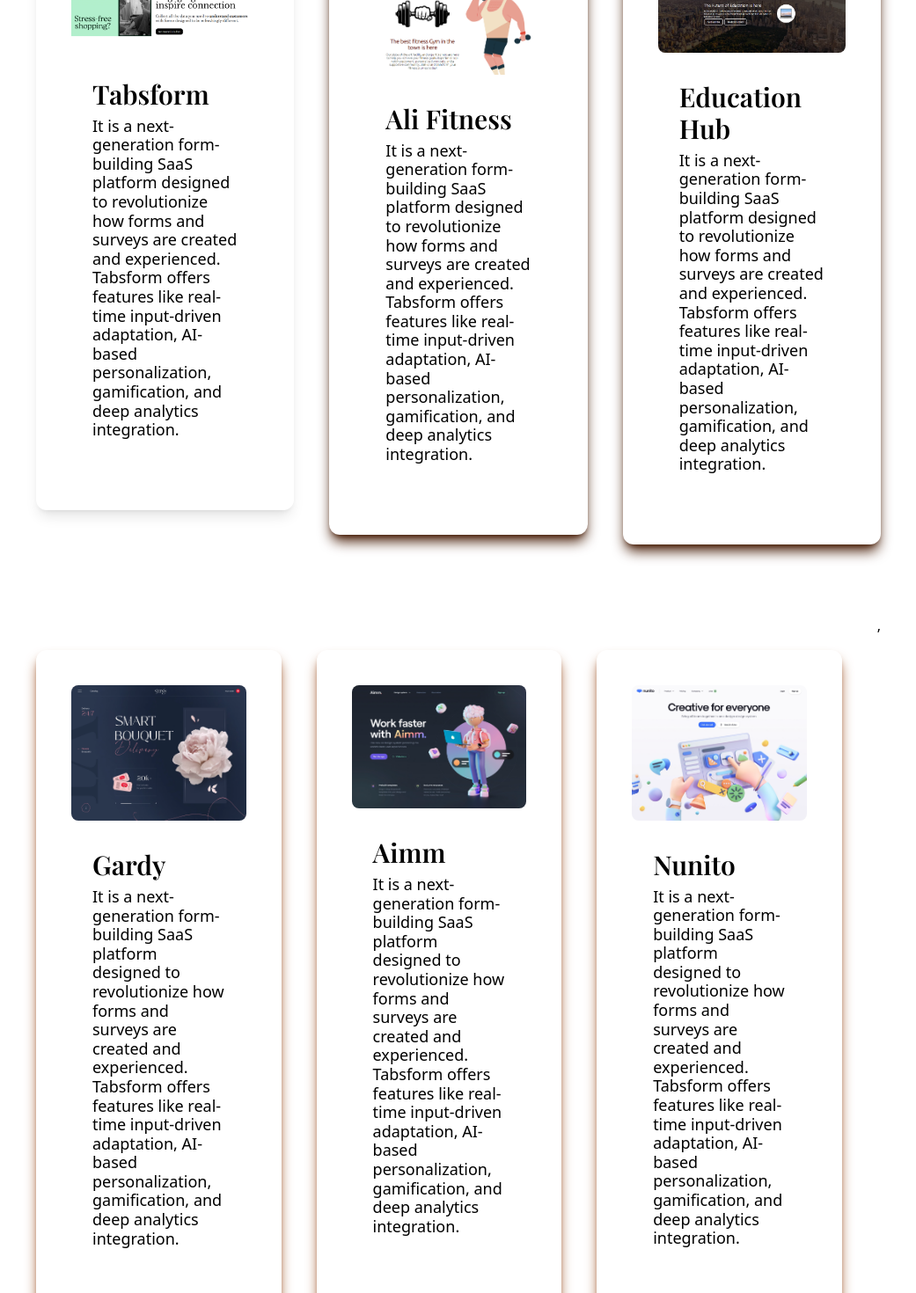
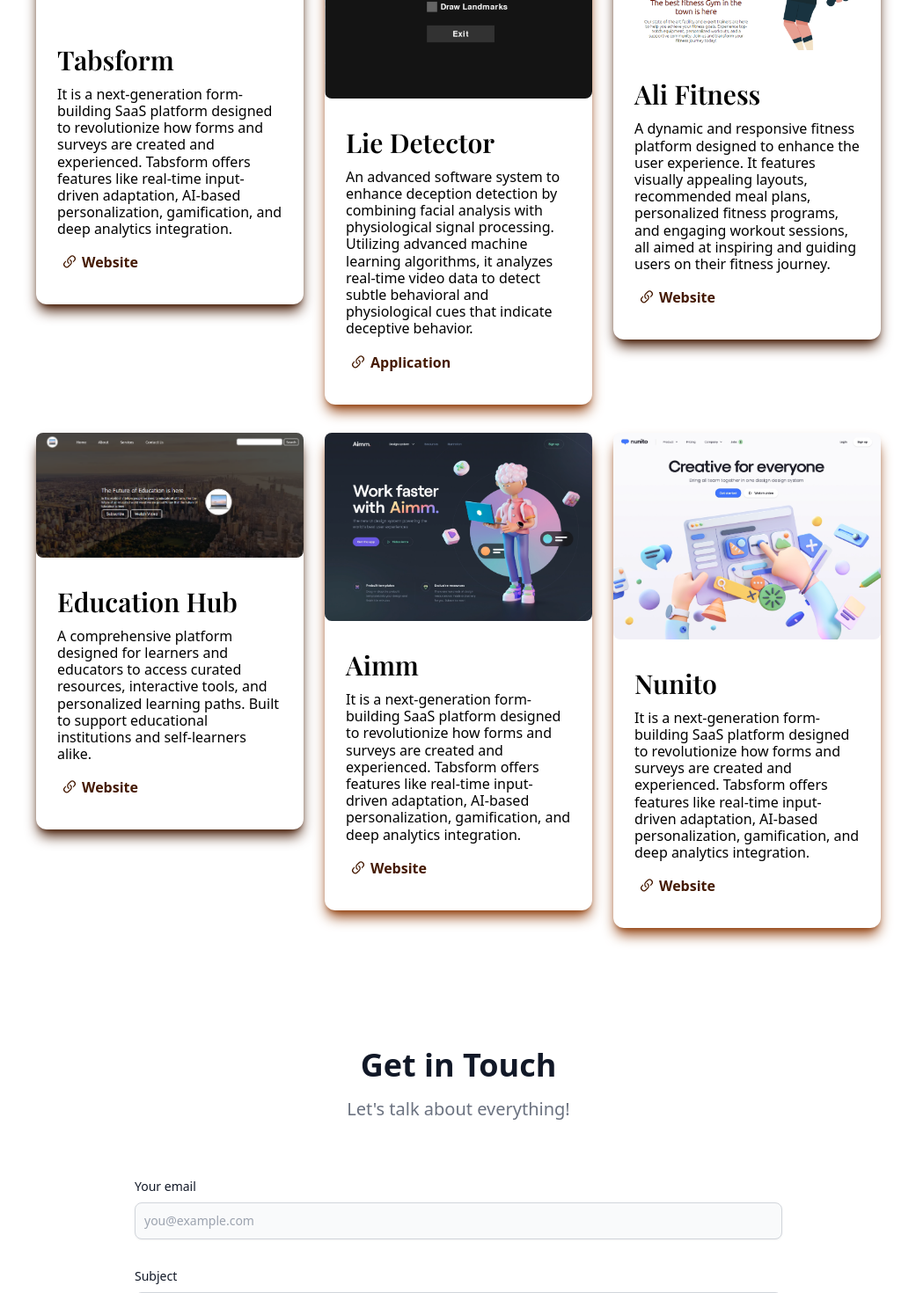
Before and after one commit to theali29/portfolio, a Next.js app: page / in a window 1280 px wide. Shown: the part 2700-4170 px from the top of the page at 88% size, without its empty margins (119-1160 px from the left). Built offline with nearby package versions, Linux system fonts and the light colour scheme.

Commit message:
Modified Changes

```diff
--- a/app/page.js
+++ b/app/page.js
@@ -1,6 +1,7 @@
 import Image from 'next/image'
 import Head from 'next/head'
 import deved from '../public/IMG_1126.jpg'
+import detector from '../public/detector.png'
 import ContactForm from '@/components/contactform'
 import { BsFillMoonStarsFill } from 'react-icons/bs'
 import {
@@ -274,159 +275,266 @@ export default function Home() {
                 have made along the way!
               </p>
             </div>
-            <div className='flex flex-col gap-10 py-10 lg:flex-row lg:flex-wrap'>
-              <div className='flex-col  shadow-lg shcadow-amber-950 p-10 rounded-xl my-10 basis-0.5/3 flex-1 w-full h-fit'>
+            <div className='grid grid-cols-1 lg:grid-cols-3 md:grid-cols-2 gap-x-6 py-10 lg:flex-row lg:flex-wrap'>
+              <div className='shadow-lg shadow-amber-950 rounded-xl mt-0 mb-8 ml-0 mr-4 mx-0 basis-1/3 flex-1 w-full h-fit'>
                 <Image
                   src={tabs}
                   className='rounded-lg object-cover'
                   width={'357px'}
                   height={'190px'}
                   layout='responsive'
-                  alt='Project 1'
+                  alt='Tabsform'
                 />
                 <div className='py-8 px-6'>
                   <h3 className='mt-0 text-3xl playfair_display font-medium'>
                     Tabsform
                   </h3>
-                  <div className='my-2 text-lg leading-[1.2] tracking-lighter'>
+                  <div className='my-3 text-base leading-[1.2] tracking-lighter'>
                     It is a next-generation form-building SaaS platform designed
                     to revolutionize how forms and surveys are created and
                     experienced. Tabsform offers features like real-time
                     input-driven adaptation, AI-based personalization,
                     gamification, and deep analytics integration.
                   </div>
-                  <div>
-                    <a href='https://tabsform.netlify.app'></a>
+                  <div className='mt-auto self-end'>
+                    <a
+                      href='https://tabsform.netlify.app'
+                      className='items-center flex p-1 w-fit font-bold text-amber-950'
+                    >
+                      <svg
+                        stroke='currentColor'
+                        fill='currentColor'
+                        stroke-width='0'
+                        viewBox='0 0 16 16'
+                        height='20'
+                        width='20'
+                        xmlns='http://www.w3.org/2000/svg'
+                        className='mr-1'
+                      >
+                        <path d='M4.715 6.542 3.343 7.914a3 3 0 1 0 4.243 4.243l1.828-1.829A3 3 0 0 0 8.586 5.5L8 6.086a1.002 1.002 0 0 0-.154.199 2 2 0 0 1 .861 3.337L6.88 11.45a2 2 0 1 1-2.83-2.83l.793-.792a4.018 4.018 0 0 1-.128-1.287z'></path>
+                        <path d='M6.586 4.672A3 3 0 0 0 7.414 9.5l.775-.776a2 2 0 0 1-.896-3.346L9.12 3.55a2 2 0 1 1 2.83 2.83l-.793.792c.112.42.155.855.128 1.287l1.372-1.372a3 3 0 1 0-4.243-4.243L6.586 4.672z'></path>
+                      </svg>
+                      Website
+                    </a>
                   </div>
                 </div>
               </div>
-              <div className='flex-col shadow-lg shadow-amber-950 p-10 rounded-xl my-10 basis-0.5/3 flex-1 w-full h-fit'>
+              <div className='flex-col shadow-lg shadow-amber-800 rounded-xl mt-0 mb-8 ml-0 mr-4 mx-0 basis-1/3 flex-1 w-full h-fit'>
+                <Image
+                  src={detector}
+                  className='rounded-lg object-cover'
+                  width={'100%'}
+                  height={'100%'}
+                  layout='responsive'
+                  alt='Lie Detector'
+                />
+                <div className='py-8 px-6'>
+                  <h3 className='mt-0 text-3xl playfair_display font-medium'>
+                    Lie Detector
+                  </h3>
+                  <div className='my-3 text-base leading-[1.2] tracking-lighter'>
+                    An advanced software system to enhance deception detection
+                    by combining facial analysis with physiological signal
+                    processing. Utilizing advanced machine learning algorithms,
+                    it analyzes real-time video data to detect subtle behavioral
+                    and physiological cues that indicate deceptive behavior.
+                  </div>
+                  <div className='mt-auto self-end'>
+                    <a
+                      href='https://github.com/theali29/Lie-Detector'
+                      className='items-center flex p-1 w-fit font-bold text-amber-950'
+                    >
+                      <svg
+                        stroke='currentColor'
+                        fill='currentColor'
+                        stroke-width='0'
+                        viewBox='0 0 16 16'
+                        height='20'
+                        width='20'
+                        xmlns='http://www.w3.org/2000/svg'
+                        className='mr-1'
+                      >
+                        <path d='M4.715 6.542 3.343 7.914a3 3 0 1 0 4.243 4.243l1.828-1.829A3 3 0 0 0 8.586 5.5L8 6.086a1.002 1.002 0 0 0-.154.199 2 2 0 0 1 .861 3.337L6.88 11.45a2 2 0 1 1-2.83-2.83l.793-.792a4.018 4.018 0 0 1-.128-1.287z'></path>
+                        <path d='M6.586 4.672A3 3 0 0 0 7.414 9.5l.775-.776a2 2 0 0 1-.896-3.346L9.12 3.55a2 2 0 1 1 2.83 2.83l-.793.792c.112.42.155.855.128 1.287l1.372-1.372a3 3 0 1 0-4.243-4.243L6.586 4.672z'></path>
+                      </svg>
+                      Application
+                    </a>
+                  </div>
+                </div>
+              </div>
+              <div className='flex-col shadow-lg shadow-amber-950 rounded-xl mt-0 mb-8 ml-0 mr-4 mx-0 basis-1/3 flex-1 w-full h-fit'>
                 <Image
                   src={gym}
                   className='rounded-lg object-cover'
                   width={'357px'}
                   height={'190px'}
                   layout='responsive'
-                  alt='Project 2'
+                  alt='Ali Fitness'
                 />
                 <div className='py-8 px-6'>
                   <h3 className='mt-0 text-3xl playfair_display font-medium'>
                     Ali Fitness
                   </h3>
-                  <div className='my-2 text-lg leading-[1.2] tracking-lighter'>
+                  <div className='my-3 text-base leading-[1.2] tracking-lighter'>
+                    A dynamic and responsive fitness platform designed to
+                    enhance the user experience. It features visually appealing
+                    layouts, recommended meal plans, personalized fitness
+                    programs, and engaging workout sessions, all aimed at
+                    inspiring and guiding users on their fitness journey.
+                  </div>
+                  <div className='mt-auto self-end'>
+                    <a
+                      href='https://fitness-landing-page1.netlify.app/'
+                      className='items-center flex p-1 w-fit font-bold text-amber-950'
+                    >
+                      <svg
+                        stroke='currentColor'
+                        fill='currentColor'
+                        stroke-width='0'
+                        viewBox='0 0 16 16'
+                        height='20'
+                        width='20'
+                        xmlns='http://www.w3.org/2000/svg'
+                        className='mr-1'
+                      >
+                        <path d='M4.715 6.542 3.343 7.914a3 3 0 1 0 4.243 4.243l1.828-1.829A3 3 0 0 0 8.586 5.5L8 6.086a1.002 1.002 0 0 0-.154.199 2 2 0 0 1 .861 3.337L6.88 11.45a2 2 0 1 1-2.83-2.83l.793-.792a4.018 4.018 0 0 1-.128-1.287z'></path>
+                        <path d='M6.586 4.672A3 3 0 0 0 7.414 9.5l.775-.776a2 2 0 0 1-.896-3.346L9.12 3.55a2 2 0 1 1 2.83 2.83l-.793.792c.112.42.155.855.128 1.287l1.372-1.372a3 3 0 1 0-4.243-4.243L6.586 4.672z'></path>
+                      </svg>
+                      Website
+                    </a>
+                  </div>
+                </div>
+              </div>
+              <div className='flex-col  shadow-lg shadow-amber-950 rounded-xl mt-0 mb-8 ml-0 mr-4 mx-0 basis-1/3 flex-1 w-full h-fit'>
+                <Image
+                  src={education}
+                  className='rounded-lg object-cover'
+                  width={'100%'}
+                  height={'100%'}
+                  layout='responsive'
+                  alt='Education Hub'
+                />
+                <div className='py-8 px-6'>
+                  <h3 className='mt-0 text-3xl playfair_display font-medium'>
+                    Education Hub
+                  </h3>
+                  <div className='my-3 text-base leading-[1.2] tracking-lighter'>
+                    A comprehensive platform designed for learners and educators
+                    to access curated resources, interactive tools, and
+                    personalized learning paths. Built to support educational
+                    institutions and self-learners alike.
+                  </div>
+                  <div className='mt-auto self-end'>
+                    <a
+                      href='https://tabsform.netlify.app'
+                      className='items-center flex p-1 w-fit font-bold text-amber-950'
+                    >
+                      <svg
+                        stroke='currentColor'
+                        fill='currentColor'
+                        stroke-width='0'
+                        viewBox='0 0 16 16'
+                        height='20'
+                        width='20'
+                        xmlns='http://www.w3.org/2000/svg'
+                        className='mr-1'
+                      >
+                        <path d='M4.715 6.542 3.343 7.914a3 3 0 1 0 4.243 4.243l1.828-1.829A3 3 0 0 0 8.586 5.5L8 6.086a1.002 1.002 0 0 0-.154.199 2 2 0 0 1 .861 3.337L6.88 11.45a2 2 0 1 1-2.83-2.83l.793-.792a4.018 4.018 0 0 1-.128-1.287z'></path>
+                        <path d='M6.586 4.672A3 3 0 0 0 7.414 9.5l.775-.776a2 2 0 0 1-.896-3.346L9.12 3.55a2 2 0 1 1 2.83 2.83l-.793.792c.112.42.155.855.128 1.287l1.372-1.372a3 3 0 1 0-4.243-4.243L6.586 4.672z'></path>
+                      </svg>
+                      Website
+                    </a>
+                  </div>
+                </div>
+              </div>
+              <div className='flex-col shadow-lg shadow-amber-800 rounded-xl mt-0 mb-8 ml-0 mr-4 mx-0 basis-1/3 flex-1 w-full h-fit'>
+                <Image
+                  src={web5}
+                  className='rounded-lg object-cover'
+                  width={'100%'}
+                  height={'100%'}
+                  layout='responsive'
+                  alt='Aimm'
+                />
+                <div className='py-8 px-6'>
+                  <h3 className='mt-0 text-3xl playfair_display font-medium'>
+                    Aimm
+                  </h3>
+                  <div className='my-3 text-base leading-[1.2] tracking-lighter'>
                     It is a next-generation form-building SaaS platform designed
                     to revolutionize how forms and surveys are created and
                     experienced. Tabsform offers features like real-time
                     input-driven adaptation, AI-based personalization,
                     gamification, and deep analytics integration.
                   </div>
-                  <div>
-                    <a href='https://tabsform.netlify.app'></a>
+                  <div className='mt-auto self-end'>
+                    <a
+                      href='https://tabsform.netlify.app'
+                      className='items-center flex p-1 w-fit font-bold text-amber-950'
+                    >
+                      <svg
+                        stroke='currentColor'
+                        fill='currentColor'
+                        stroke-width='0'
+                        viewBox='0 0 16 16'
+                        height='20'
+                        width='20'
+                        xmlns='http://www.w3.org/2000/svg'
+                        className='mr-1'
+                      >
+                        <path d='M4.715 6.542 3.343 7.914a3 3 0 1 0 4.243 4.243l1.828-1.829A3 3 0 0 0 8.586 5.5L8 6.086a1.002 1.002 0 0 0-.154.199 2 2 0 0 1 .861 3.337L6.88 11.45a2 2 0 1 1-2.83-2.83l.793-.792a4.018 4.018 0 0 1-.128-1.287z'></path>
+                        <path d='M6.586 4.672A3 3 0 0 0 7.414 9.5l.775-.776a2 2 0 0 1-.896-3.346L9.12 3.55a2 2 0 1 1 2.83 2.83l-.793.792c.112.42.155.855.128 1.287l1.372-1.372a3 3 0 1 0-4.243-4.243L6.586 4.672z'></path>
+                      </svg>
+                      Website
+                    </a>
                   </div>
                 </div>
               </div>
-              <div className='flex-col  shadow-lg shadow-amber-950 p-10 rounded-xl my-10 basis-0.5/3 flex-1 w-full h-fit'>
+              <div className='flex-col shadow-lg shadow-amber-800 rounded-xl mt-0 mb-8 ml-0 mr-4 mx-0 basis-1/3 flex-1 w-full h-fit'>
                 <Image
-                  src={education}
+                  src={web6}
                   className='rounded-lg object-cover'
                   width={'100%'}
                   height={'100%'}
                   layout='responsive'
-                  alt='Project 3'
+                  alt='Nunito'
                 />
                 <div className='py-8 px-6'>
                   <h3 className='mt-0 text-3xl playfair_display font-medium'>
-                    Education Hub
+                    Nunito
                   </h3>
-                  <div className='my-2 text-lg leading-[1.2] tracking-lighter'>
+                  <div className='my-3 text-base leading-[1.2] tracking-lighter'>
                     It is a next-generation form-building SaaS platform designed
                     to revolutionize how forms and surveys are created and
                     experienced. Tabsform offers features like real-time
                     input-driven adaptation, AI-based personalization,
                     gamification, and deep analytics integration.
                   </div>
-                  <div>
-                    <a href='https://tabsform.netlify.app'></a>
+                  <div className='mt-auto self-end'>
+                    <a
+                      href='https://tabsform.netlify.app'
+                      className='items-center flex p-1 w-fit font-bold text-amber-950'
+                    >
+                      <svg
+                        stroke='currentColor'
+                        fill='currentColor'
+                        stroke-width='0'
+                        viewBox='0 0 16 16'
+                        height='20'
+                        width='20'
+                        xmlns='http://www.w3.org/2000/svg'
+                        className='mr-1'
+                      >
+                        <path d='M4.715 6.542 3.343 7.914a3 3 0 1 0 4.243 4.243l1.828-1.829A3 3 0 0 0 8.586 5.5L8 6.086a1.002 1.002 0 0 0-.154.199 2 2 0 0 1 .861 3.337L6.88 11.45a2 2 0 1 1-2.83-2.83l.793-.792a4.018 4.018 0 0 1-.128-1.287z'></path>
+                        <path d='M6.586 4.672A3 3 0 0 0 7.414 9.5l.775-.776a2 2 0 0 1-.896-3.346L9.12 3.55a2 2 0 1 1 2.83 2.83l-.793.792c.112.42.155.855.128 1.287l1.372-1.372a3 3 0 1 0-4.243-4.243L6.586 4.672z'></path>
+                      </svg>
+                      Website
+                    </a>
                   </div>
                 </div>
               </div>
-              <div className='flex-col shadow-lg shadow-amber-800 p-10 rounded-xl my-10 basis-0.5/3 flex-1 w-full h-fit'>
-                <Image
-                  src={web4}
-                  className='rounded-lg object-cover'
-                  width={'100%'}
-                  height={'100%'}
-                  layout='responsive'
-                  alt='Project 4'
-                />
-                <div className='py-8 px-6'>
-                  <h3 className='mt-0 text-3xl playfair_display font-medium'>
-                    Gardy
-                  </h3>
-                  <div className='my-2 text-lg leading-[1.2] tracking-lighter'>
-                    It is a next-generation form-building SaaS platform designed
-                    to revolutionize how forms and surveys are created and
-                    experienced. Tabsform offers features like real-time
-                    input-driven adaptation, AI-based personalization,
-                    gamification, and deep analytics integration.
-                  </div>
-                  <div>
-                    <a href='https://tabsform.netlify.app'></a>
-                  </div>
-                </div>
-              </div>
-              <div className='flex-col  shadow-lg shadow-amber-800 p-10 rounded-xl my-10 basis-0.5/3 flex-1 w-full h-fit'>
-                <Image
-                  src={web5}
-                  className='rounded-lg object-cover'
-                  width={'100%'}
-                  height={'100%'}
-                  layout='responsive'
-                  alt='Project 5'
-                />
-                <div className='py-8 px-6'>
-                  <h3 className='mt-0 text-3xl playfair_display font-medium'>
-                    Aimm
-                  </h3>
-                  <div className='my-2 text-lg leading-[1.2] tracking-lighter'>
-                    It is a next-generation form-building SaaS platform designed
-                    to revolutionize how forms and surveys are created and
-                    experienced. Tabsform offers features like real-time
-                    input-driven adaptation, AI-based personalization,
-                    gamification, and deep analytics integration.
-                  </div>
-                  <div>
-                    <a href='https://tabsform.netlify.app'></a>
-                  </div>
-                </div>
-              </div>
-              <div className='flex-col flex shadow-lg shadow-amber-800 p-10 rounded-xl my-10 basis-0.5/3 flex-1 w-full h-fit'>
-                <Image
-                  src={web6}
-                  className='rounded-lg object-cover'
-                  width={'100%'}
-                  height={'100%'}
-                  layout='responsive'
-                  alt='Project 6'
-                />
-                <div className='py-8 px-6'>
-                  <h3 className='mt-0 text-3xl playfair_display font-medium'>
-                    Nunito
-                  </h3>
-                  <div className='my-2 text-lg leading-[1.2] tracking-lighter'>
-                    It is a next-generation form-building SaaS platform designed
-                    to revolutionize how forms and surveys are created and
-                    experienced. Tabsform offers features like real-time
-                    input-driven adaptation, AI-based personalization,
-                    gamification, and deep analytics integration.
-                  </div>
-                  <div>
-                    <a href='https://tabsform.netlify.app'></a>
-                  </div>
-                </div>
-              </div>
-              ,
-              <div className='flex-col shadow-lg shadow-amber-800 p-10 rounded-xl my-10 basis-0.5/3 flex-1 w-full h-fit'>
+
+              {/* <div className='flex-col shadow-lg shadow-amber-800 rounded-xl mt-0 mb-8 ml-0 mr-4 mx-0 basis-1/3 flex-1 w-full h-fit'>
                 <Image
                   src={tabs}
                   className='rounded-lg object-cover'
@@ -439,18 +547,36 @@ export default function Home() {
                   <h3 className='mt-0 text-3xl playfair_display font-medium'>
                     Tabsform
                   </h3>
-                  <div className='my-2 text-lg leading-[1.2] tracking-lighter'>
+                  <div className='my-2 text-base leading-[1.2] tracking-lighter'>
                     It is a next-generation form-building SaaS platform designed
                     to revolutionize how forms and surveys are created and
                     experienced. Tabsform offers features like real-time
                     input-driven adaptation, AI-based personalization,
                     gamification, and deep analytics integration.
                   </div>
-                  <div>
-                    <a href='https://tabsform.netlify.app'></a>
+                  <div className='mt-auto self-end'>
+                    <a
+                      href='https://tabsform.netlify.app'
+                      className='items-center flex p-1 w-fit font-bold text-amber-950'
+                    >
+                      <svg
+                        stroke='currentColor'
+                        fill='currentColor'
+                        stroke-width='0'
+                        viewBox='0 0 16 16'
+                        height='20'
+                        width='20'
+                        xmlns='http://www.w3.org/2000/svg'
+                        className='mr-1s'
+                      >
+                        <path d='M4.715 6.542 3.343 7.914a3 3 0 1 0 4.243 4.243l1.828-1.829A3 3 0 0 0 8.586 5.5L8 6.086a1.002 1.002 0 0 0-.154.199 2 2 0 0 1 .861 3.337L6.88 11.45a2 2 0 1 1-2.83-2.83l.793-.792a4.018 4.018 0 0 1-.128-1.287z'></path>
+                        <path d='M6.586 4.672A3 3 0 0 0 7.414 9.5l.775-.776a2 2 0 0 1-.896-3.346L9.12 3.55a2 2 0 1 1 2.83 2.83l-.793.792c.112.42.155.855.128 1.287l1.372-1.372a3 3 0 1 0-4.243-4.243L6.586 4.672z'></path>
+                      </svg>
+                      Website
+                    </a>
                   </div>
                 </div>
-              </div>
+              </div> */}
             </div>
           </section>
           <section
```
Also changed, not shown: public/detector.png (added), public/image1.png.
